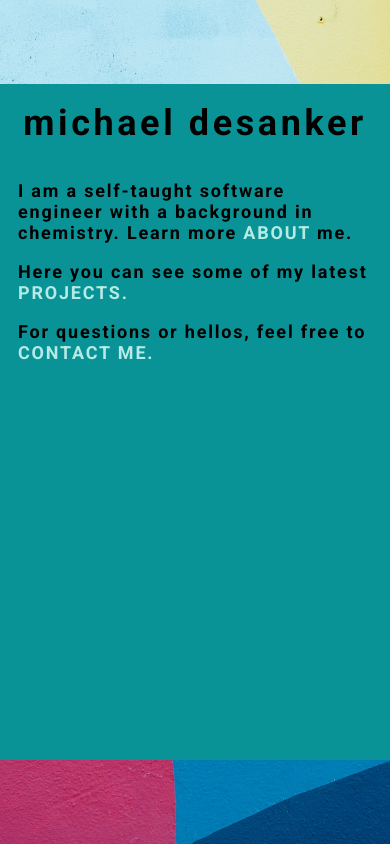
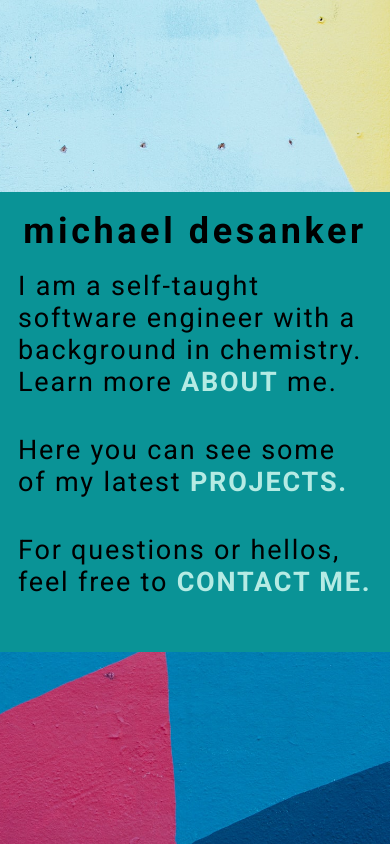
Before and after one commit to mdesanker/portfolio, a React (Create React App) app: page / in a window 390 px wide. Built offline with nearby package versions, Linux system fonts and the light colour scheme.

Commit message:
Make text sizes responsive

```diff
--- a/src/components/views/home/Home.tsx
+++ b/src/components/views/home/Home.tsx
@@ -37,29 +37,38 @@ const Wrapper = styled.main`
 
 const Card = styled.div`
   width: 80%;
-  max-width: 900px;
-  height: 80vh;
+  max-width: 1000px;
   background-color: #0a9396;
   display: flex;
   flex-direction: column;
   align-items: center;
-  padding: 1rem;
+  padding: 1rem 2rem;
 
-  @media only screen and (max-width: 500px) {
+  @media only screen and (max-width: 700px) {
     width: 100%;
+    padding: 1rem;
   }
 `;
 
 const Title = styled.h1`
+  font-size: 3rem;
   letter-spacing: 0.2rem;
   margin-bottom: 1rem;
+
+  @media only screen and (max-width: 700px) {
+    font-size: 2rem;
+  }
 `;
 
 const Text = styled.p`
+  font-size: 2rem;
   width: 100%;
-  font-weight: bold;
   letter-spacing: 0.1rem;
-  padding-top: 1rem;
+  padding-bottom: 2rem;
+
+  @media only screen and (max-width: 700px) {
+    font-size: 1.5rem;
+  }
 `;
 
 const StyledLink = styled(Link)`
```
